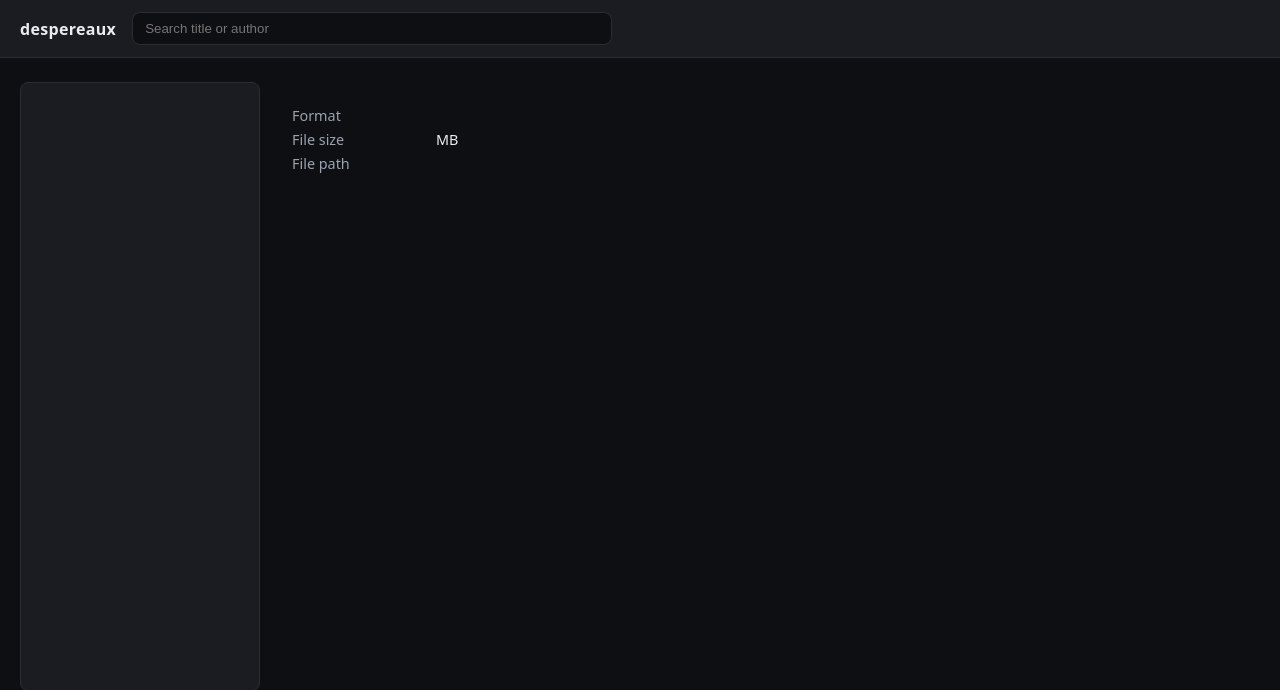
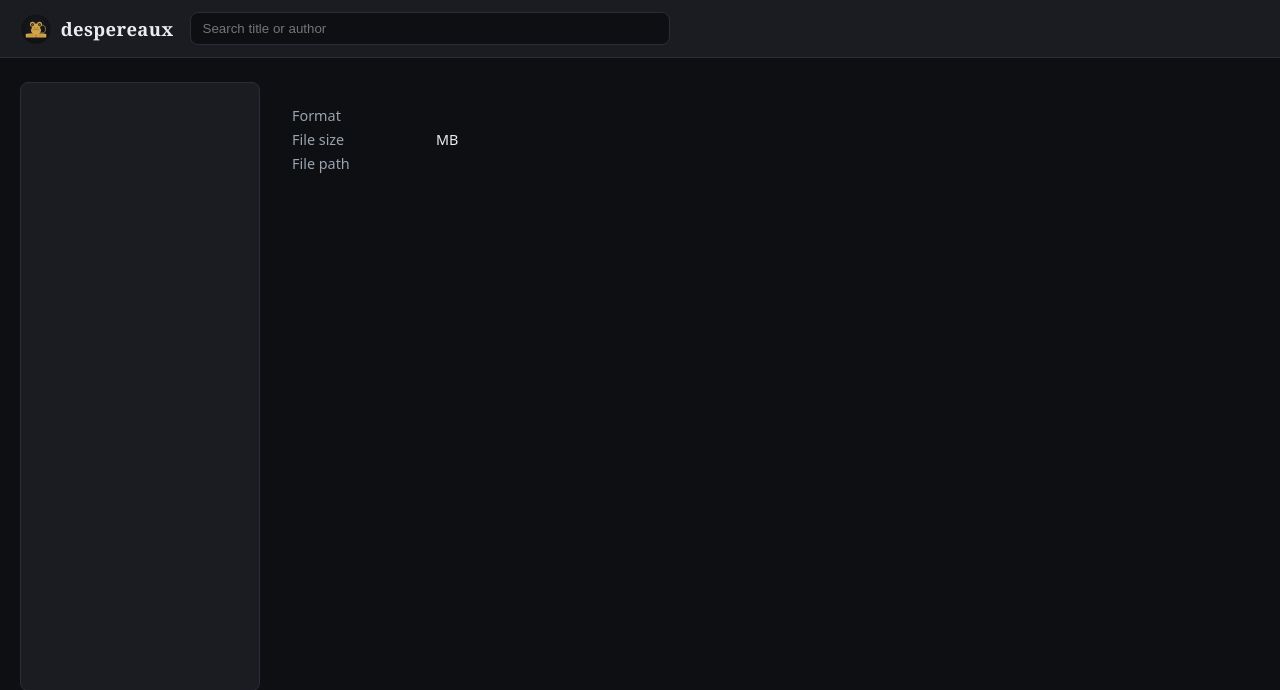
Before and after one commit to hungryend/despereaux, a Python web app: template src/despereaux/web/templates/book.html in a window 1280 px wide. Shown: the top 690 px of the page. Run offline with Jinja, Linux system fonts and the light colour scheme; the template is opened without the code that fills it, so the values that code supplies are empty.

Commit message:
Logo: SVG mark of a mouse perched on an open book
Three SVGs in static/img/:
- logo.svg    — full circular badge (mouse with big ears on open book),
                used in the top-bar at 32×32
- favicon.svg — stripped-down mouse face (no book), reads at 16-32 px
- wordmark.svg— logomark + 'despereaux' text in serif for future
                marketing use (README header, social cards, etc.)

Palette matches the app: gold #d4a64b on dark #0e0f12/#1a1c21 radial.
Big ears + tail curling around are the signature Despereaux nods (the
literary mouse in Kate DiCamillo's novel has 'ears the size of small
sails'). On hover the top-bar logo gets a subtle gold glow via
drop-shadow filter.

Wired up:
- <link rel='icon' type='image/svg+xml'> in base.html + reader.html
- /favicon.ico now 302s to the SVG so legacy browsers get something
- top-bar brand link is now logo + serif wordmark side by side
- Brand font switched to ui-serif to match the literary feel

Verified live on bladeserver — all three SVGs return 200, /favicon.ico
redirects, homepage HTML references logo.svg + favicon.svg.

```diff
--- a/src/despereaux/main.py
+++ b/src/despereaux/main.py
@@ -129,7 +129,11 @@ def create_app() -> FastAPI:
 
     @app.get("/favicon.ico", include_in_schema=False)
     async def favicon() -> Response:
-        return Response(status_code=204)
+        # Browsers that won't honour <link rel="icon" type="image/svg+xml"> still
+        # hit /favicon.ico — redirect to the SVG so they get something.
+        from fastapi.responses import RedirectResponse
+
+        return RedirectResponse(url="/static/img/favicon.svg", status_code=302)
 
     return app
 
--- a/src/despereaux/static/css/app.css
+++ b/src/despereaux/static/css/app.css
@@ -29,7 +29,24 @@ a:hover { color: var(--accent); }
   border-bottom: 1px solid var(--border);
   flex-wrap: wrap;
 }
-.brand { font-weight: 700; letter-spacing: 0.02em; }
+.brand {
+  display: inline-flex; align-items: center; gap: 0.55rem;
+  font-weight: 700; letter-spacing: 0.02em;
+  font-family: ui-serif, Georgia, "Iowan Old Style", "Palatino Linotype", serif;
+  font-size: 1.15rem;
+  text-decoration: none;
+}
+.brand:hover { color: var(--fg); }
+.brand-logo {
+  width: 32px; height: 32px;
+  display: block;
+  /* slight gold glow on hover */
+  transition: filter 0.2s ease, transform 0.2s ease;
+}
+.brand:hover .brand-logo {
+  filter: drop-shadow(0 0 6px rgba(212, 166, 75, 0.45));
+}
+.brand-text { color: var(--fg); }
 .search { flex: 1; min-width: 200px; max-width: 480px; }
 .search input {
   width: 100%; padding: 0.5rem 0.75rem;
--- a/src/despereaux/web/templates/base.html
+++ b/src/despereaux/web/templates/base.html
@@ -5,12 +5,16 @@
     <meta name="viewport" content="width=device-width, initial-scale=1, viewport-fit=cover" />
     <meta name="color-scheme" content="dark light" />
     <title>{% block title %}despereaux{% endblock %}</title>
+    <link rel="icon" type="image/svg+xml" href="/static/img/favicon.svg" />
     <link rel="stylesheet" href="/static/css/app.css" />
     {% block head %}{% endblock %}
   </head>
   <body>
     <header class="top-bar">
-      <a class="brand" href="/">despereaux</a>
+      <a class="brand" href="/" aria-label="despereaux home">
+        <img src="/static/img/logo.svg" alt="" class="brand-logo" />
+        <span class="brand-text">despereaux</span>
+      </a>
       {% if libraries and libraries|length > 1 %}
         <nav class="library-tabs">
           <a class="library-tab {% if not current_library %}active{% endif %}" href="/">All</a>
--- a/src/despereaux/web/templates/reader.html
+++ b/src/despereaux/web/templates/reader.html
@@ -5,6 +5,7 @@
     <meta name="viewport" content="width=device-width, initial-scale=1, viewport-fit=cover, maximum-scale=1" />
     <meta name="color-scheme" content="dark light" />
     <title>{{ book.title }} — despereaux</title>
+    <link rel="icon" type="image/svg+xml" href="/static/img/favicon.svg" />
     <link rel="stylesheet" href="/static/reader/assets/reader.css?v={{ asset_version }}" />
     <script>
       window.DESPEREAUX_BOOK = {
```
Also changed, not shown: src/despereaux/static/img/favicon.svg (added), src/despereaux/static/img/logo.svg (added), src/despereaux/static/img/wordmark.svg (added).
